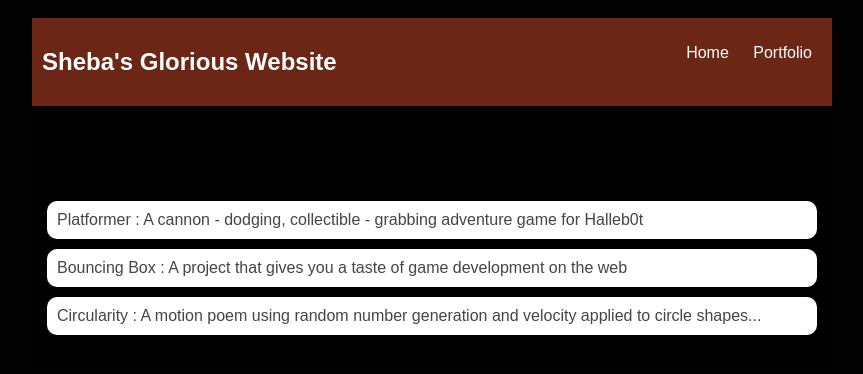
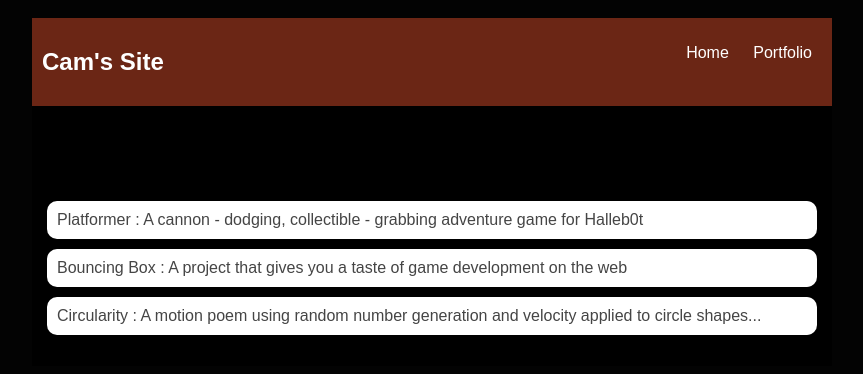
Before and after one commit to ihycamm/ihycamm.github.io, a plain HTML site: page portfolio.html in a window 1280 px wide. Shown: the whole page, without its empty margins (208-1071 px from the left). Drawn offline with Linux system fonts and the light colour scheme.

Commit message:
add portfolio.html file

```diff
--- a/portfolio.html
+++ b/portfolio.html
@@ -83,7 +83,7 @@
     <body>
       <div id="all-contents">
             <nav>
-                <h1>Sheba's Glorious Website</h1>
+                <h1>Cam's Site</h1>
                 <ul id="nav-ul">
                     <li class="nav-li">
                       <a class="nav-a" href="index.html">Home</a>
```
